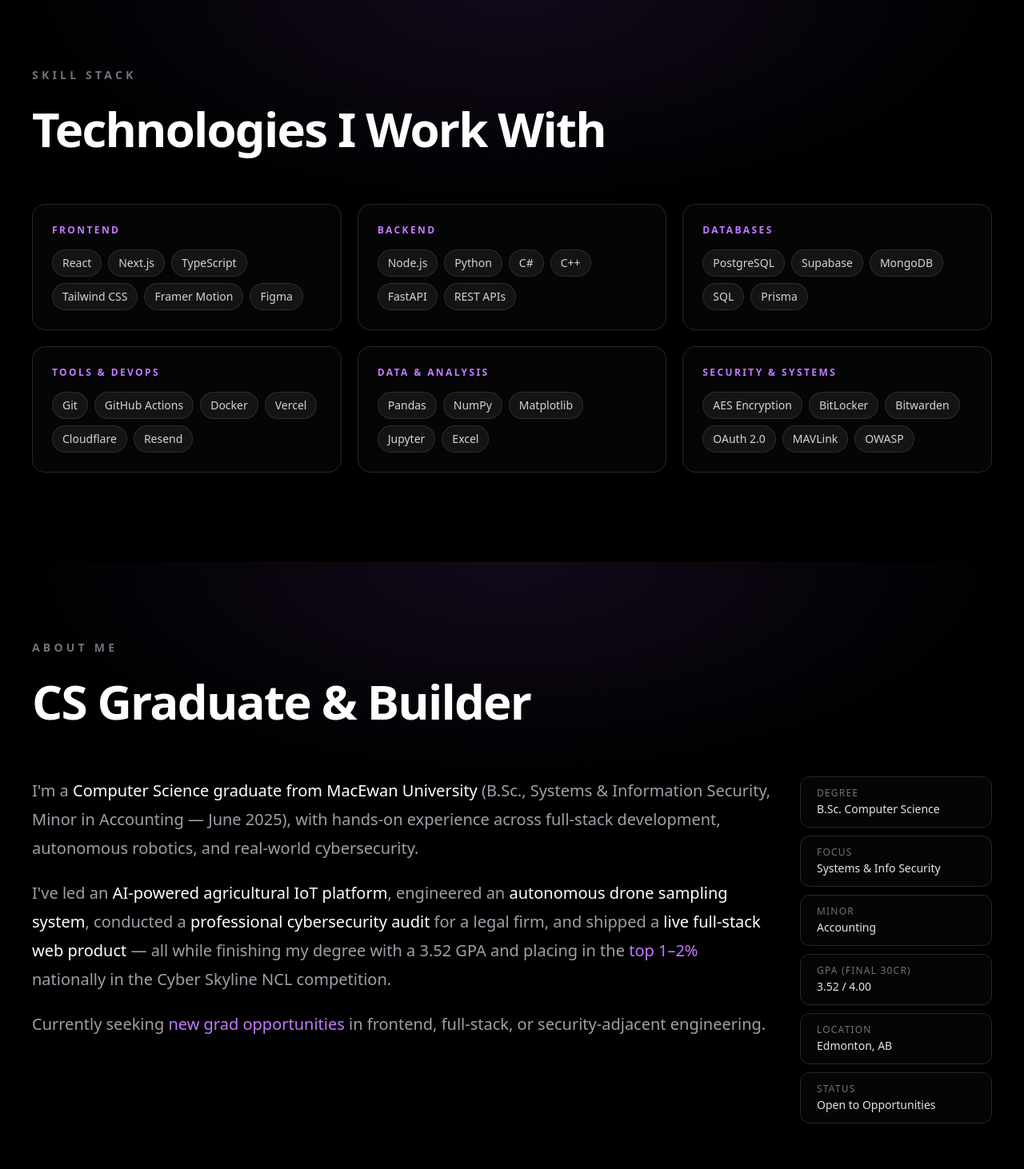
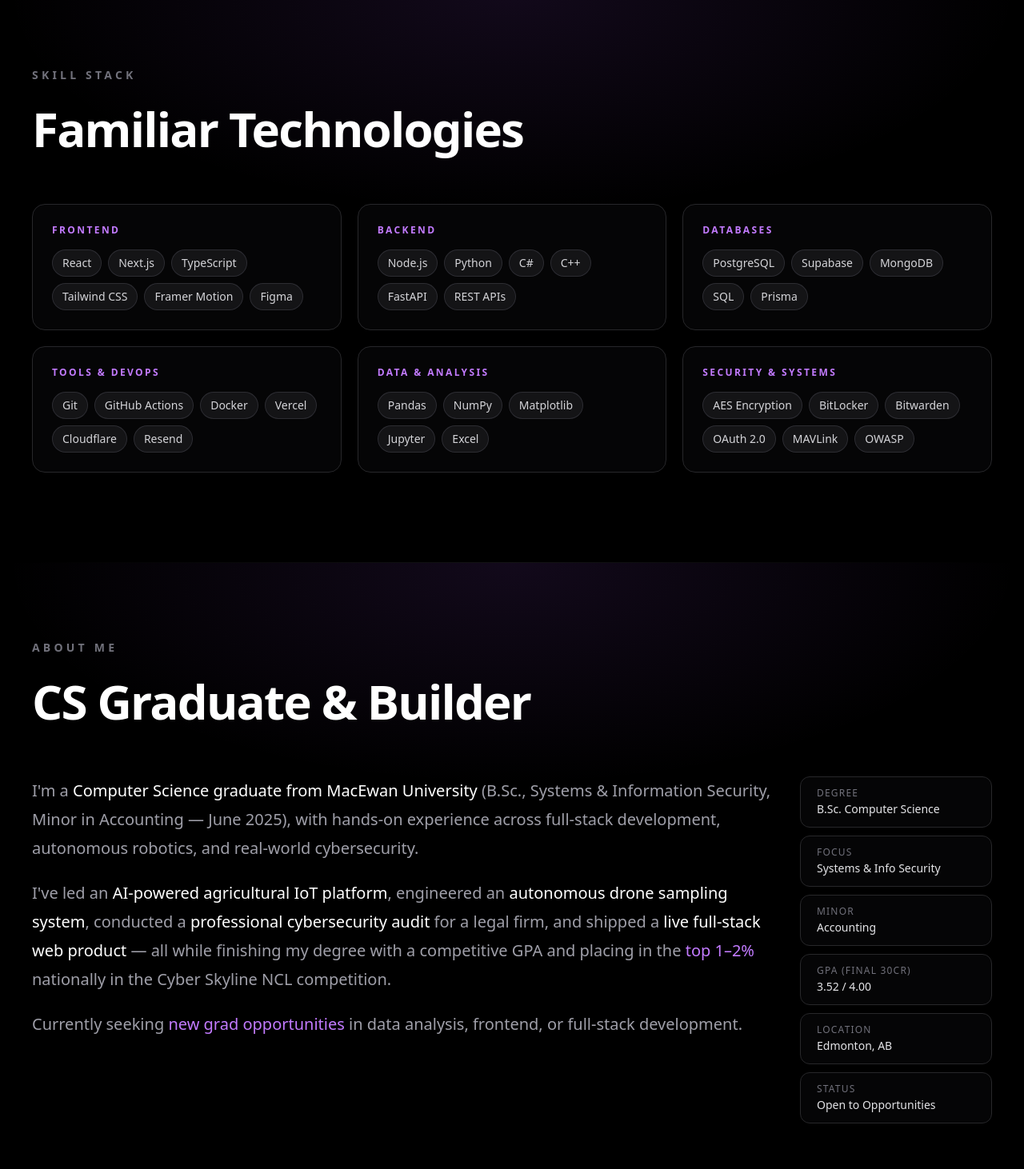
Before and after one commit to arfaa11/portfolio, a Next.js app: page / in a window 1280 px wide. Shown: the part 2020-3482 px from the top of the page at 80% size. Built offline with nearby package versions, Linux system fonts and the light colour scheme.

Commit message:
adjust target role section

```diff
--- a/src/components/portfolio/animated-portfolio.tsx
+++ b/src/components/portfolio/animated-portfolio.tsx
@@ -520,14 +520,14 @@ function AboutContent() {
             <span className="font-medium text-white">professional cybersecurity audit</span> for a
             legal firm, and shipped a{" "}
             <span className="font-medium text-white">live full-stack web product</span> — all while
-            finishing my degree with a 3.52 GPA and placing in the{" "}
+            finishing my degree with a competitive GPA and placing in the{" "}
             <span className="font-medium text-purple-400">top 1–2%</span> nationally in the Cyber
             Skyline NCL competition.
           </p>
           <p>
             Currently seeking{" "}
-            <span className="font-medium text-purple-400">new grad opportunities</span> in frontend,
-            full-stack, or security-adjacent engineering.
+            <span className="font-medium text-purple-400">new grad opportunities</span> in data analysis,
+            frontend, or full-stack development.
           </p>
         </div>
 
@@ -621,7 +621,7 @@ function ContactContent() {
             <p className="text-sm font-semibold text-white">Available</p>
             <p className="mt-1 text-xs text-zinc-500">Open to new grad roles</p>
             <div className="mt-5 space-y-2 text-left">
-              {["Full-Stack Engineering", "Frontend / UI", "Security-Adjacent Eng."].map((r) => (
+              {["Full-Stack Engineering", "Frontend / UI", "Data Analysis"].map((r) => (
                 <div key={r} className="flex items-center gap-2 text-xs text-zinc-400">
                   <span className="h-1 w-1 rounded-full bg-purple-500" />
                   {r}
@@ -640,10 +640,10 @@ function ContactContent() {
 // ─────────────────────────────────────────────────────────────────────────────
 
 const pageSections = [
-  { id: "projects", eyebrow: "Projects",    title: "Selected Work",            content: <ProjectsContent /> },
-  { id: "skills",   eyebrow: "Skill Stack", title: "Technologies I Work With", content: <SkillsContent /> },
-  { id: "about",    eyebrow: "About Me",    title: "CS Graduate & Builder",    content: <AboutContent /> },
-  { id: "contact",  eyebrow: "Contact",     title: "Let's Connect",            content: <ContactContent /> },
+  { id: "projects", eyebrow: "Projects",    title: "Selected Work",         content: <ProjectsContent /> },
+  { id: "skills",   eyebrow: "Skill Stack", title: "Familiar Technologies", content: <SkillsContent /> },
+  { id: "about",    eyebrow: "About Me",    title: "CS Graduate & Builder", content: <AboutContent /> },
+  { id: "contact",  eyebrow: "Contact",     title: "Let's Connect",         content: <ContactContent /> },
 ];
 
 // ─────────────────────────────────────────────────────────────────────────────
```
